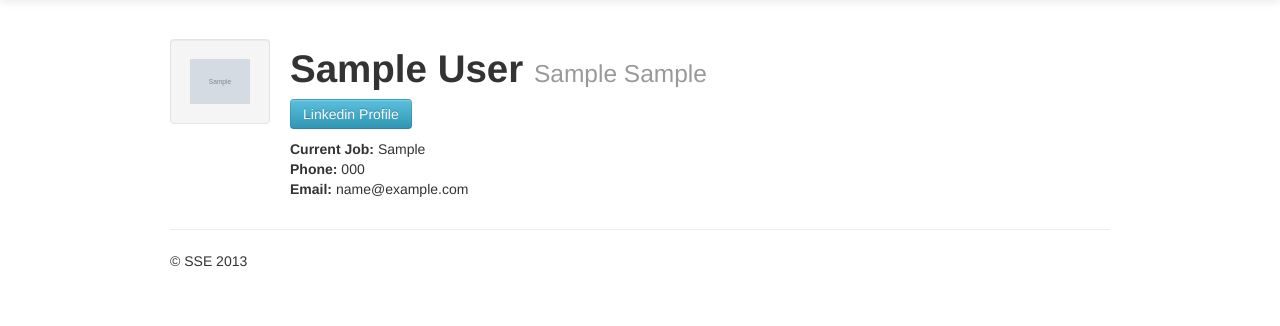
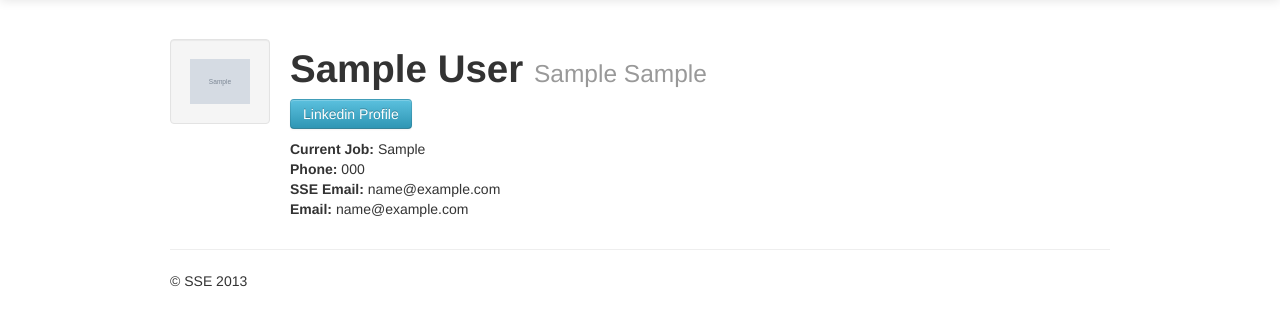
Before and after one commit to stanford-student-enterprises/alumnidb, a Django app: page /db/profile/1/ in a window 1280 px wide. Shown: the part 41-367 px from the top of the page. Run offline with Django 3.2, Linux system fonts and the light colour scheme; tables that the repository leaves empty hold one stand-in row (values such as "Sample post"); grey boxes marked "Sample" are stand-in pictures; parts of the project's set-up code (start-up, migrations or seed data) failed here and were passed over.

Commit message:
Added SSE email

```diff
--- a/alumnidb/database/templates/database/base.html
+++ b/alumnidb/database/templates/database/base.html
@@ -3,7 +3,7 @@
 <html lang="en">
     <head>
     <meta charset="utf-8">
-    <title>Bootstrap, from Twitter</title>
+    <title>SSE Alumni Database</title>
     <meta name="viewport" content="width=device-width, initial-scale=1.0">
     <meta name="description" content="">
     <meta name="author" content="">
--- a/alumnidb/database/templates/database/list.html
+++ b/alumnidb/database/templates/database/list.html
@@ -30,7 +30,7 @@
                 <tr onclick="window.location = '/db/profile/{{ user.pk }}/';">
                     <td>{{ user.first_name}}</td>
                     <td>{{ user.last_name }}</td>
-                    <td>{{ user.email }}</td>
+                    <td>{{ user.primary_email }}</td>
                     <td>{{ user.sse_position }}</td>
                     <td>{{ user.sse_year }}</td>
                     <td>{{ user.headline }}</td>
--- a/alumnidb/database/templates/database/profile.html
+++ b/alumnidb/database/templates/database/profile.html
@@ -28,6 +28,9 @@
         {% if user.phone %}
             <li><strong>Phone: </strong>{{ user.phone }}</li>
         {% endif %}
+        {% if user.sse_email %}
+            <li><strong>SSE Email: </strong>{{ user.sse_email }}</li>
+        {% endif %}
         {% if user.email %}
             <li><strong>Email: </strong>{{ user.email}}</li>
         {% endif %}
--- a/alumnidb/linkedin/models.py
+++ b/alumnidb/linkedin/models.py
@@ -42,6 +42,7 @@ class UserProfile(AbstractBaseUser):
     phone = models.CharField(max_length=255, blank=True, null=True)
     sse_position = models.CharField(max_length=255, blank=True, null=True, verbose_name="SSE Position")
     sse_year = models.CharField(max_length=255, blank=True, null=True, verbose_name="SSE Year")
+    sse_email = models.CharField(max_length=255, blank=True, null=True, verbose_name="SSE Email")
     is_current = models.BooleanField(default=True)
     receive_emails = models.BooleanField(default=True)
 
@@ -52,3 +53,13 @@ class UserProfile(AbstractBaseUser):
 
     def __unicode__(self):
         return "%s %s" % (self.first_name, self.last_name)
+
+    def primary_email(self):
+        if self.is_current:
+            if self.sse_email:
+                return self.sse_email
+            else:
+                return self.email
+        else:
+            return self.email
+        return None
```
Also changed, not shown: alumnidb/linkedin/migrations/0006_auto__add_field_userprofile_sse_email.py (added).
